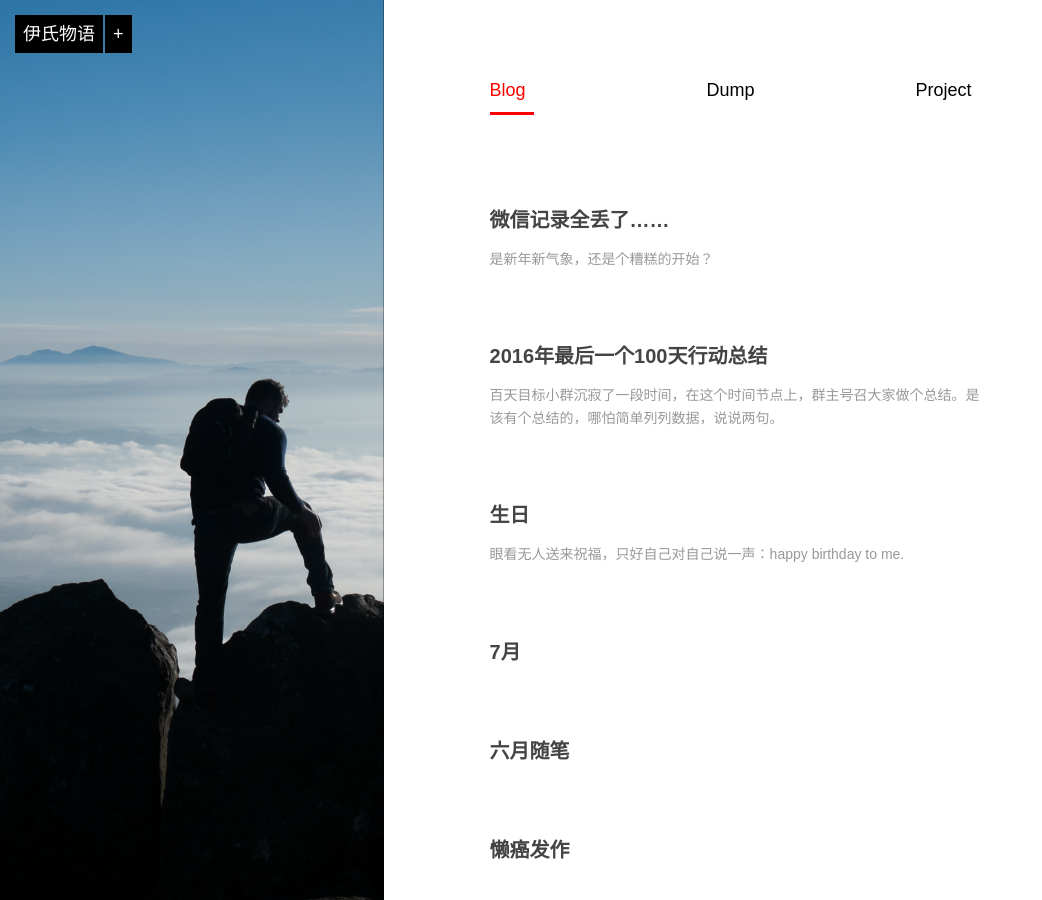
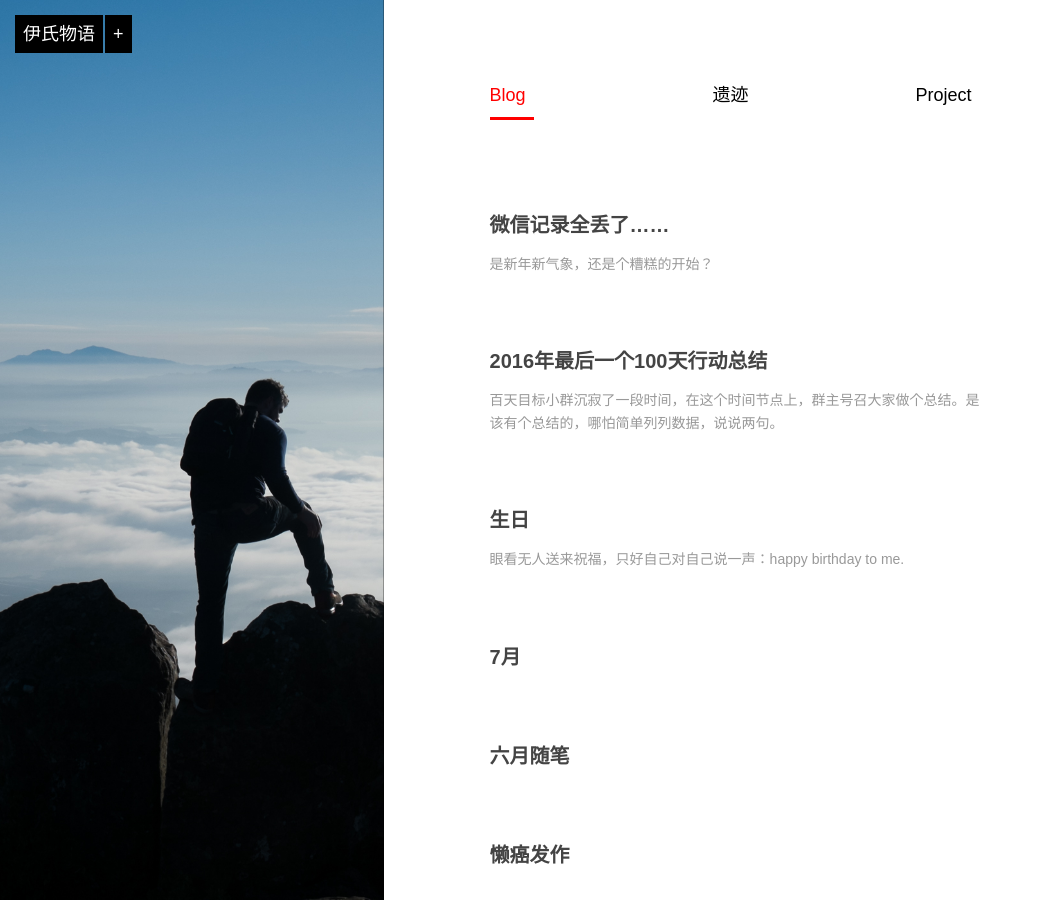
Before and after one commit to AwThink/iyidie, a Jekyll site: the page built from index.md, in a window 1280 px wide and 900 px high. Shown: the whole window, without its empty margins (0-1042 px from the left). Built offline with Jekyll 4.4.1, drawn with Linux system fonts in a browser that asks for light colours.

Commit message:
修改、测试分类

```diff
--- a/_layouts/default.html
+++ b/_layouts/default.html
@@ -20,7 +20,7 @@
 
     <div class="home-menu">
         <div class="home-icon-con">
-            <a class="home-menu-icon" href="/">伊氏物语</a>
+            <a class="home-menu-icon" href="/" title="伊氏物语">伊氏物语</a>
             <a class="home-follow" href="#" title="Contact Me">+</a>
         </div>
         <div class="home-contact">
--- a/_layouts/post.html
+++ b/_layouts/post.html
@@ -28,7 +28,7 @@
         {% endfor %}
         </ul>
 
-        <h2>Dump</h2>
+        <h2>遗迹</h2>
         <ul class="artical-list">
         {% for post in site.categories.dump%}
             <li><a href="{{ post.url }}">{{ post.title }}</a></li>
--- a/index.md
+++ b/index.md
@@ -6,7 +6,7 @@
     <div class="section">
         <ul class="artical-cate">
             <li class="on"><a href="/"><span>Blog</span></a></li>
-            <li style="text-align:center"><a href="/dump"><span>Dump</span></a></li>
+            <li style="text-align:center"><a href="/yiji"><span>遗迹</span></a></li>
             <li style="text-align:right"><a href="/project"><span>Project</span></a></li>
         </ul>
 
--- a/js/post.js
+++ b/js/post.js
@@ -27,7 +27,7 @@
         var href = $(this).attr('href');
         if(href){
             if(href.indexOf('#') == 0){
-            }else if ( href.indexOf('/') == 0 || href.toLowerCase().indexOf('beiyuu.com')>-1 ){
+            }else if ( href.indexOf('/') == 0 || href.toLowerCase().indexOf('i.yidie.org')>-1 ){
             }else if ($(element).has('img').length){
             }else{
                 $(this).attr('target','_blank');
```
Also changed, not shown: _posts/yiji/template.md (added, +8 -0 lines), README.md, _posts/yiji/2020-03-29-遗迹遗迹.md (renamed from _posts/dump/template.md), yiji/index.md (renamed from dump/index.md).
